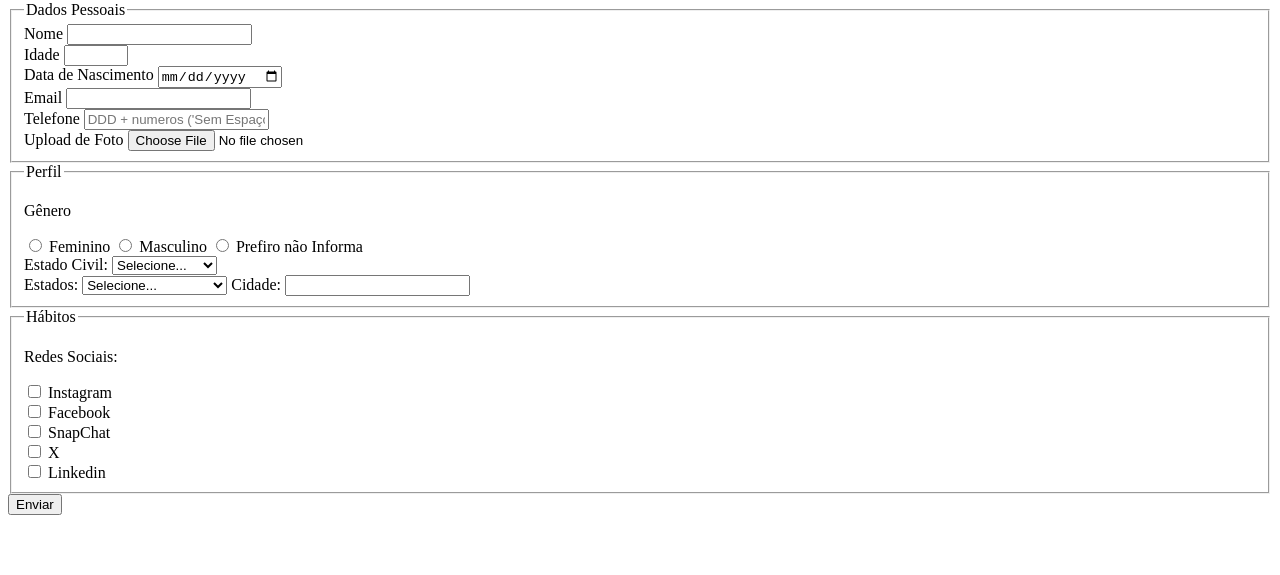
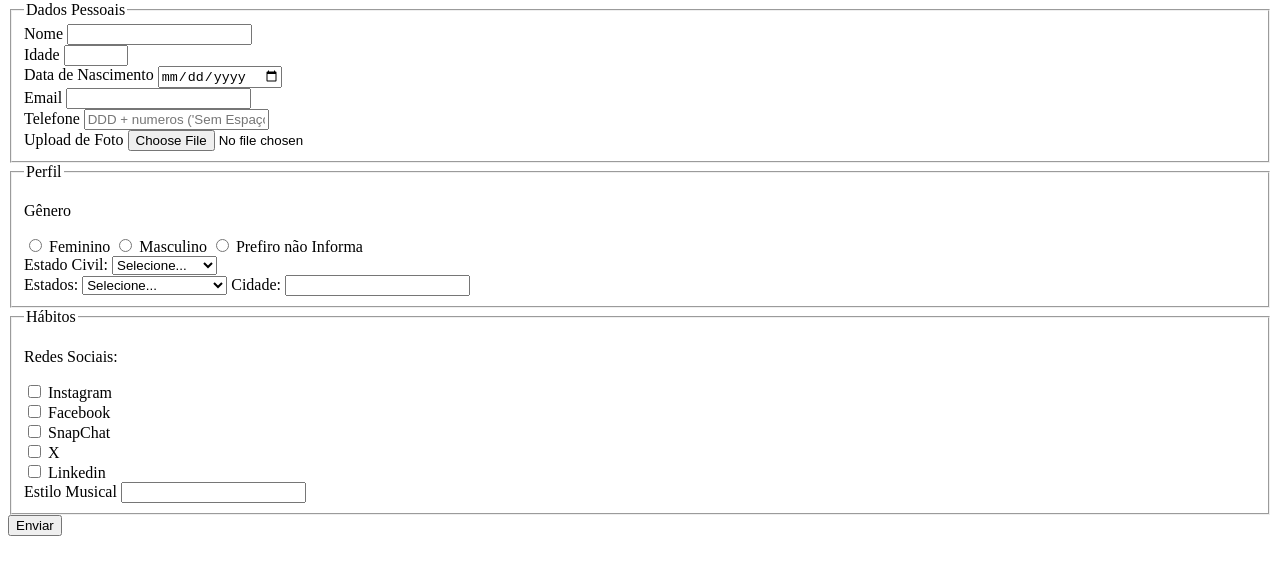
Before and after one commit to JoaoArt2311/formulario_Alura, a plain HTML site: page index.html in a window 1280 px wide. Shown: the part 79-654 px from the top of the page. Drawn offline with Linux system fonts and the light colour scheme.

Commit message:
Update index.html

```diff
--- a/index.html
+++ b/index.html
@@ -127,6 +127,10 @@
                 <input id="linkedin" type="checkbox" name="social" value="linkedin">
                 <label for="linkedin">Linkedin</label>
                 <br>
+
+                <label for="musicStyle">Estilo Musical</label>
+                <input id="musicStyle" name="musicStyle" type="text">
+                <datalist id=""></datalist>
             </fieldset>
             <button type="submit">Enviar</button>
         </form>
```
